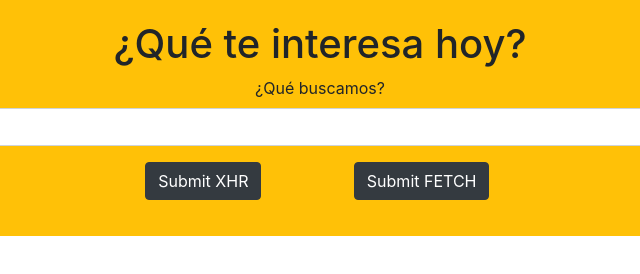
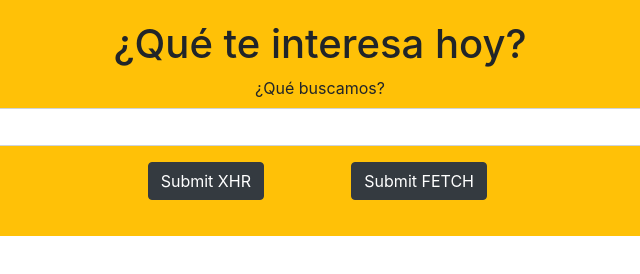
Before and after one commit to ManuelaFlores/xhr-project-demo, a website: page public/index.html in a window 1280 px wide. Shown: the full height of the page, 320-960 px from the left. Drawn offline with nearby package versions, Linux system fonts and the light colour scheme.

Commit message:
ejercicio finalizado

```diff
--- a/public/css/main.css
+++ b/public/css/main.css
@@ -8,6 +8,10 @@
 
 .p-0{
   padding:0;
+}
+
+.m-0 {
+  margin: 0;
 }
 
 .p-l-0{
--- a/public/index.html
+++ b/public/index.html
@@ -21,14 +21,14 @@
           <label for="search-keyword" class="d-block text-center">¿Qué buscamos?</label>
           <input id="search-keyword" class="form-control w-100" type="text" name="search-keyword" placeholder="e.g  Android" required>
         </div>
-        <div class="row d-flex justify-content-center">
-        <div class="form-group col-6 col-sm-3 col-lg-2 d-flex justify-content-center p-l-0 ">
+        <div class="row m-0 d-flex justify-content-center">
+          <div class="form-group col-6 col-sm-3 col-lg-2 d-flex justify-content-center p-l-0 ">
             <button id="submit-btn-xhr" type="submit" class="btn btn-dark">Submit XHR</button>
+          </div>
+          <div class="form-group col-6 col-sm-3 col-lg-2 d-flex justify-content-center p-l-0 ">
+            <button id="submit-btn-fetch" type="submit" class="btn btn-dark">Submit FETCH</button>
+          </div>
         </div>
-        <div class="form-group col-6 col-sm-3 col-lg-2 d-flex justify-content-center p-l-0 ">
-          <button id="submit-btn-fetch" type="submit" class="btn btn-dark">Submit FETCH</button>
-      </div>
-</div>
 
       </form>
     </div>
@@ -36,13 +36,6 @@
 
   <div class="site-container container ">
     <ul id="response-container" class="p-0 ul-js ">
-     <!-- <li class="articleClass col-12 border">
-        <p class="text-justify">
-          Lorem ipsum dolor sit amet consectetur adipisicing elit. Iusto repellat earum sit libero minus sapiente
-          laborum sed consectetur adipisci totam ab ipsum velit mollitia, nesciunt consequatur consequuntur nulla
-           dicta tempore!
-        </p>
-      </li> -->
     </ul>
   </div>
 
```
Also changed, not shown: README.md, public/assets/images/demo.png (added), public/js/app.js (line endings or trailing spaces).
